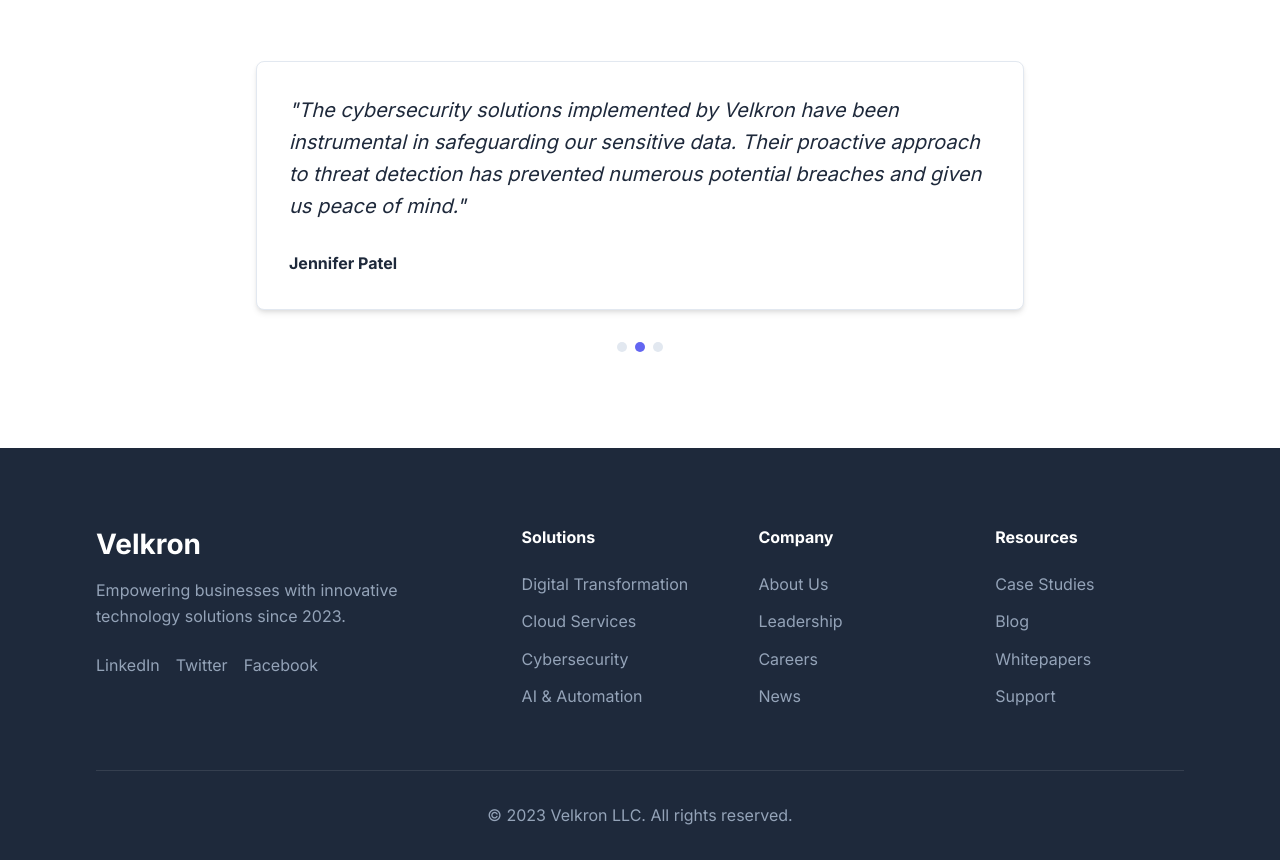
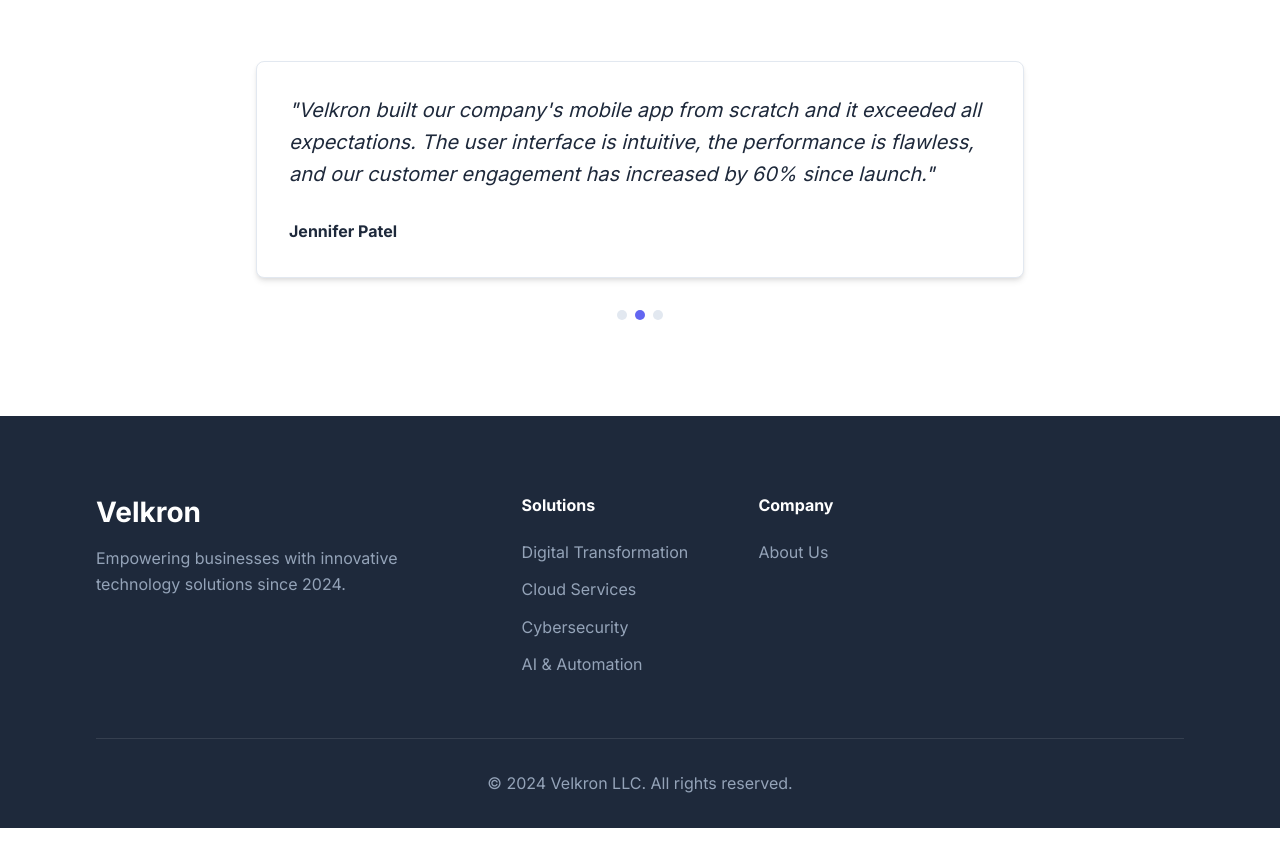
Before and after one commit to Robert-Vaccaro/velkron-site, a plain HTML site: page index.html in a window 1280 px wide. Shown: the part 3155-4015 px from the top of the page. After the commit the page ends 3983 px from the top, so only its background shows below. Drawn offline with Linux system fonts and the light colour scheme.

Commit message:
update style

```diff
--- a/index.html
+++ b/index.html
@@ -90,7 +90,7 @@
             <div class="section-header">
                 <span class="section-tag">About Us</span>
                 <h2>Our Mission & Values</h2>
-                <p>Founded in 2023, Velkron is driven by a passion for technology and innovation</p>
+                <p>Founded in 2024, Velkron is driven by a passion for technology and innovation</p>
             </div>
             <div class="contact-wrapper" style="max-width: 800px; text-align: center;">
                 <h3>Our Mission</h3>
@@ -142,7 +142,7 @@
                 </div>
                 <div class="testimonial-card">
                     <div class="testimonial-content">
-                        <p>"The cybersecurity solutions implemented by Velkron have been instrumental in safeguarding our sensitive data. Their proactive approach to threat detection has prevented numerous potential breaches and given us peace of mind."</p>
+                        <p>"Velkron built our company's mobile app from scratch and it exceeded all expectations. The user interface is intuitive, the performance is flawless, and our customer engagement has increased by 60% since launch."</p>
                     </div>
                     <div class="testimonial-author">
                         <div class="author-info">
@@ -174,43 +174,26 @@
             <div class="footer-grid">
                 <div class="footer-brand">
                     <h3>Velkron</h3>
-                    <p>Empowering businesses with innovative technology solutions since 2023.</p>
-                    <div class="social-links">
-                        <a href="#" class="social-link">LinkedIn</a>
-                        <a href="#" class="social-link">Twitter</a>
-                        <a href="#" class="social-link">Facebook</a>
-                    </div>
+                    <p>Empowering businesses with innovative technology solutions since 2024.</p>
                 </div>
                 <div class="footer-links">
                     <h4>Solutions</h4>
                     <ul>
-                        <li><a href="#">Digital Transformation</a></li>
-                        <li><a href="#">Cloud Services</a></li>
-                        <li><a href="#">Cybersecurity</a></li>
-                        <li><a href="#">AI & Automation</a></li>
+                        <li><a href="#solutions">Digital Transformation</a></li>
+                        <li><a href="#solutions">Cloud Services</a></li>
+                        <li><a href="#solutions">Cybersecurity</a></li>
+                        <li><a href="#solutions">AI & Automation</a></li>
                     </ul>
                 </div>
                 <div class="footer-links">
                     <h4>Company</h4>
                     <ul>
-                        <li><a href="#">About Us</a></li>
-                        <li><a href="#">Leadership</a></li>
-                        <li><a href="#">Careers</a></li>
-                        <li><a href="#">News</a></li>
-                    </ul>
-                </div>
-                <div class="footer-links">
-                    <h4>Resources</h4>
-                    <ul>
-                        <li><a href="#">Case Studies</a></li>
-                        <li><a href="#">Blog</a></li>
-                        <li><a href="#">Whitepapers</a></li>
-                        <li><a href="#">Support</a></li>
+                        <li><a href="#about">About Us</a></li>
                     </ul>
                 </div>
             </div>
             <div class="footer-bottom">
-                <p>&copy; 2023 Velkron LLC. All rights reserved.</p>
+                <p>&copy; 2024 Velkron LLC. All rights reserved.</p>
             </div>
         </div>
     </footer>
```
